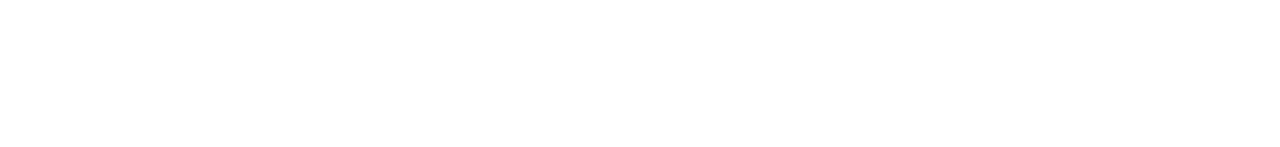
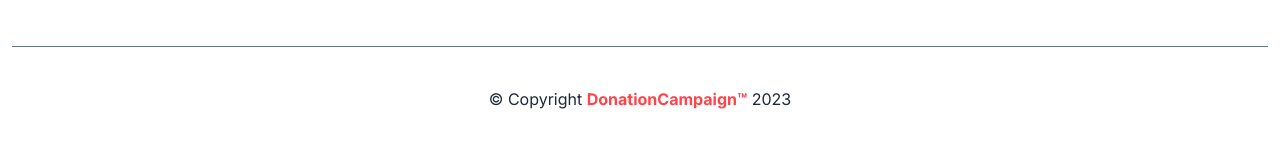
Before and after one commit to rocktohq/donation-campaign, a React (Vite) app: page / in a window 1280 px wide. Shown: the part 1420-1567 px from the top of the page. Before the commit the page ends 1466 px from the top, so only its background shows below. Built offline with nearby package versions, Linux system fonts and the light colour scheme.

Commit message:
Footer added and updated

```diff
--- /dev/null
+++ b/src/components/Footer/Footer.jsx
@@ -0,0 +1,11 @@
+const Footer = () => {
+  return (
+    <div className="px-3 mx-3 py-10 text-center border-t border-slate-500">
+      <p className="text-center">
+        &copy; Copyright <span className="font-bold text-[#ff444a]">DonationCampaign&trade;</span> {new Date().getFullYear()}
+      </p>
+    </div>
+  );
+};
+
+export default Footer;
--- a/src/layouts/MainLayout/MainLayout.jsx
+++ b/src/layouts/MainLayout/MainLayout.jsx
@@ -1,25 +1,27 @@
 import { Outlet, useLocation, useNavigation } from "react-router-dom";
 import Header from "../../components/Header/Header";
 import Loader from "../../components/Loader/Loader";
+import Footer from "../../components/Footer/Footer";
 
 const MainLayout = () => {
-
   const navigation = useNavigation();
   const location = useLocation();
 
-  location.pathname === "/" ? document.title = "Donation Campaign - HOME"
-    : location.state ? document.title = location.state : document.title = `Donation Campaign - ${location.pathname.replace("/", "").toUpperCase()}`
+  location.pathname === "/"
+    ? (document.title = "Donation Campaign - HOME")
+    : location.state
+    ? (document.title = location.state)
+    : (document.title = `Donation Campaign - ${location.pathname
+        .replace("/", "")
+        .toUpperCase()}`);
 
   return (
     <>
       <Header></Header>
-      {
-        navigation.state === "loading"
-          ? <Loader></Loader>
-          : <Outlet></Outlet>
-      }
+      {navigation.state === "loading" ? <Loader></Loader> : <Outlet></Outlet>}
+      <Footer></Footer>
     </>
-  )
-}
+  );
+};
 
 export default MainLayout;
--- a/src/pages/Home/Home.jsx
+++ b/src/pages/Home/Home.jsx
@@ -21,7 +21,7 @@ const Home = () => {
 
         {
           allDonations.length > 0 ? (
-            <div className="grid grid-cols-1 md:grid-cols-2 lg:grid-cols-4 gap-5 my-12">
+            <div className="grid grid-cols-1 sm:grid-cols-2 md:grid-cols-3 lg:grid-cols-4 gap-5 my-12">
               {
                 allDonations.map(donation => <DonationCard key={donation.id} donation={donation}></DonationCard>)
               }
```
